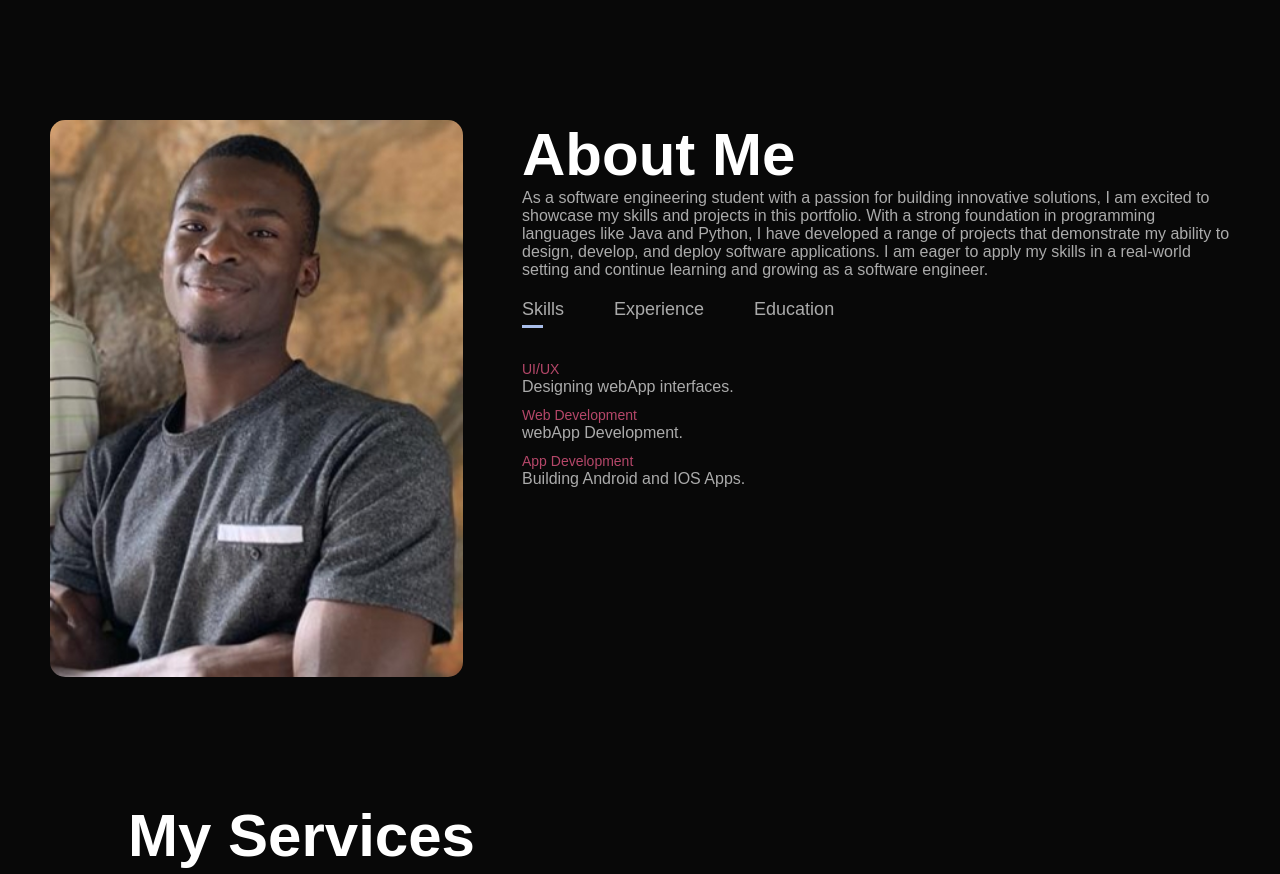
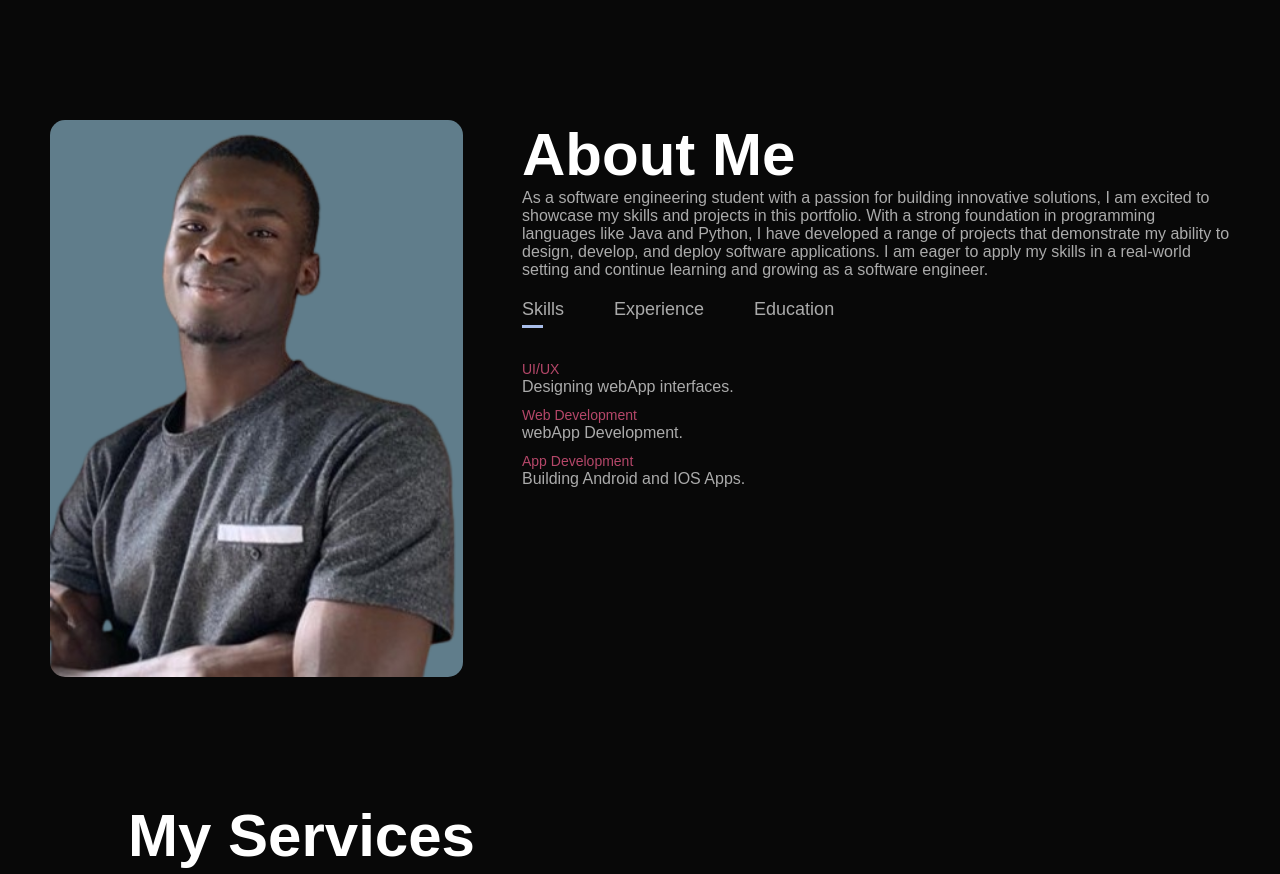
Before and after one commit to mericnicholus/portfolio, a plain HTML site: page index.html in a window 1280 px wide. Shown: the part 760-1634 px from the top of the page. Drawn offline with Linux system fonts and the light colour scheme.

Commit message:
made changes with the font size, images

```diff
--- a/index.html
+++ b/index.html
@@ -33,7 +33,7 @@
             <div id="about">
                 <div class="row">
                     <div class="about-col-1">
-                        <img src="images/12.jpg">
+                        <img src="images/12.png">
                     </div>
                     <div class="about-col-2">
                         <h1 class="sub-title">About Me</h1>
```
